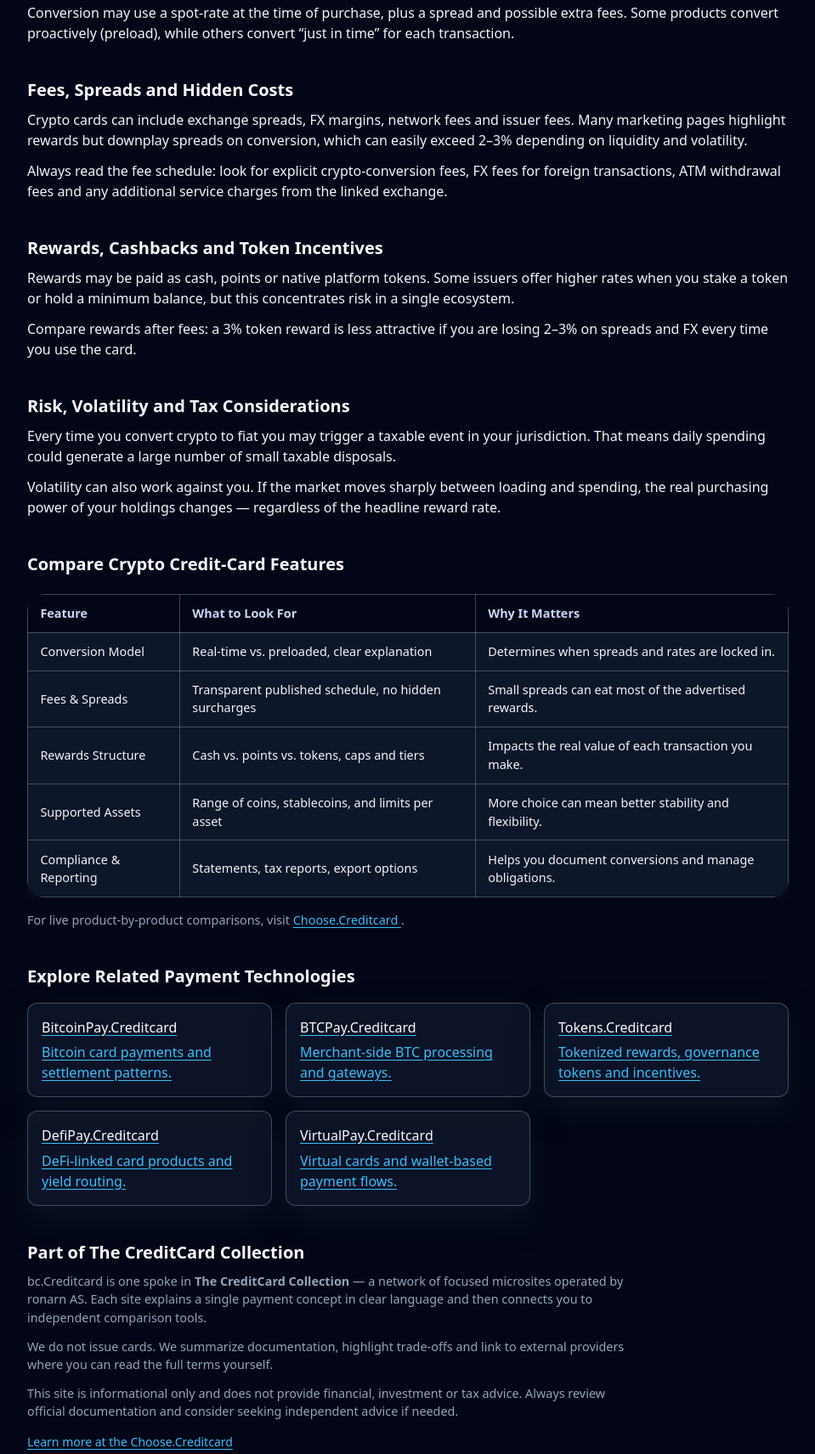
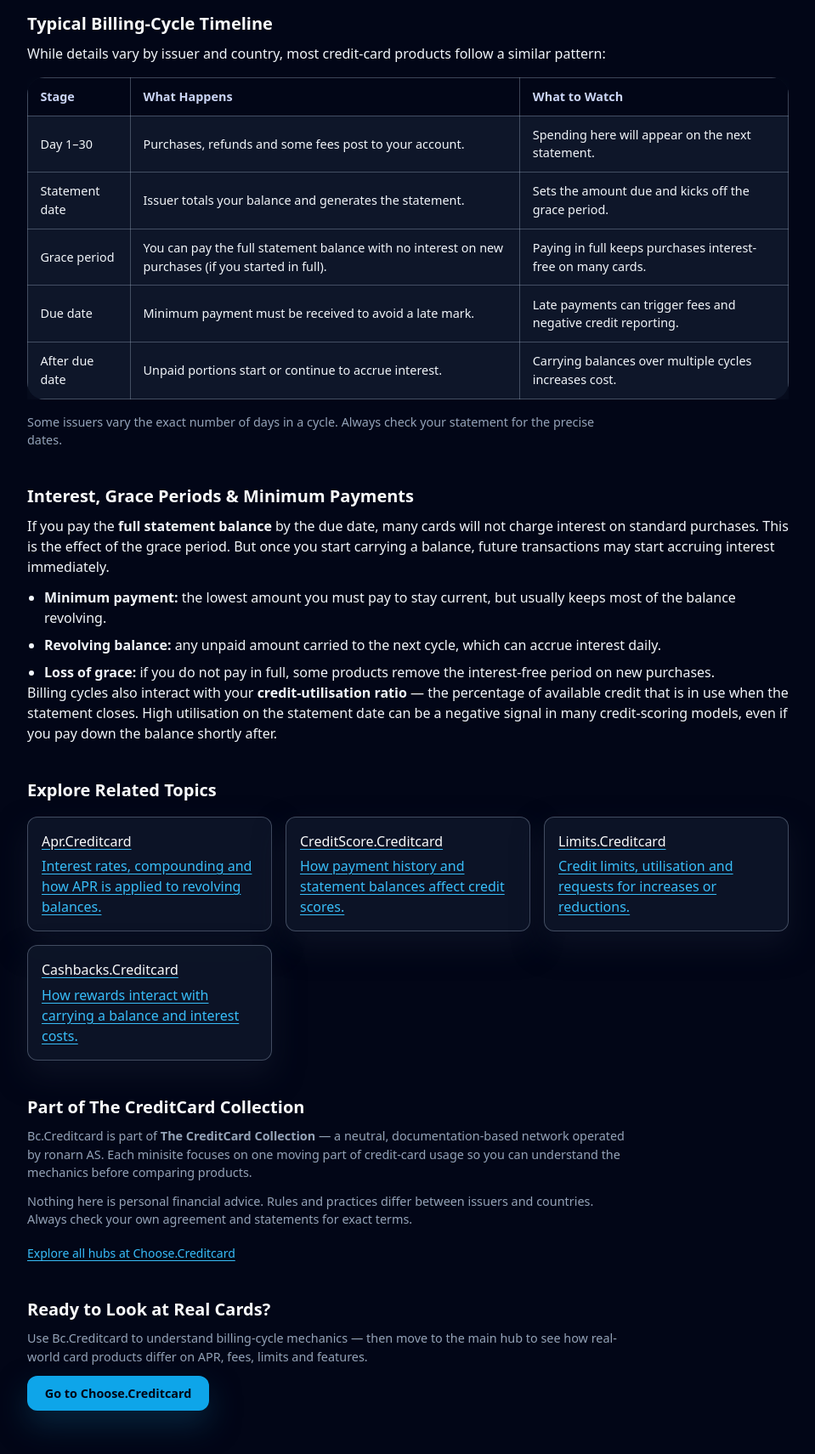
Before and after one commit to ChooseCreditCard/bc.creditcard, a plain HTML site: page index.html in a window 1280 px wide. Shown: the part 773-2484 px from the top of the page at 85% size, without its empty margins (160-1119 px from the left). Drawn offline with nearby package versions, Linux system fonts and the light colour scheme.

Commit message:
Update index.html

```diff
--- a/index.html
+++ b/index.html
@@ -4,22 +4,22 @@
   <meta charset="UTF-8" />
   <meta name="viewport" content="width=device-width, initial-scale=1" />
 
-  <title>bc.Creditcard – How Crypto Credit-Card Payments Work</title>
-  <meta name="description" content="Understand how crypto-linked credit cards work: on-ramp/off-ramp, conversion, fees, rewards and risks. Independent overview of crypto card payments." />
+  <title>Bc.Creditcard – Billing Cycles, Statements & Due Dates Explained</title>
+  <meta name="description" content="Understand how credit-card billing cycles work: statement periods, due dates, grace periods, interest calculation and what happens if you only pay the minimum. Neutral, educational overview." />
   <meta name="robots" content="index,follow" />
   <link rel="canonical" href="https://bc.creditcard/" />
 
   <!-- Open Graph -->
-  <meta property="og:title" content="bc.Creditcard – Crypto Credit-Card Payments Explained" />
-  <meta property="og:description" content="Learn how crypto credit cards convert your coins to fiat at the point of sale, what fees apply and how rewards are calculated." />
+  <meta property="og:title" content="Bc.Creditcard – Billing Cycles & Statements Explained" />
+  <meta property="og:description" content="How billing cycles, statement dates, due dates and grace periods really work on credit cards – and why they matter for interest and credit scores." />
   <meta property="og:type" content="website" />
   <meta property="og:url" content="https://bc.creditcard/" />
   <meta property="og:image" content="https://choose.creditcard/preview.png?utm_source=bc.creditcard&utm_medium=referral&utm_campaign=og_image" />
 
   <!-- Twitter -->
   <meta name="twitter:card" content="summary_large_image" />
-  <meta name="twitter:title" content="bc.Creditcard – Crypto Credit-Card Payments Explained" />
-  <meta name="twitter:description" content="Independent explanation of crypto-linked credit cards, conversion paths, fees and tax considerations." />
+  <meta name="twitter:title" content="Bc.Creditcard – Billing Cycles & Statements Explained" />
+  <meta name="twitter:description" content="Neutral explainer of credit-card billing cycles: statement periods, due dates, grace periods and interest accrual." />
   <meta name="twitter:image" content="https://choose.creditcard/preview.png?utm_source=bc.creditcard&utm_medium=referral&utm_campaign=twitter_image" />
 
   <!-- GA4 -->
@@ -31,185 +31,203 @@
     gtag('config', 'G-64FE63JQ3H');
   </script>
 
-  <!-- Tailwind for utility classes -->
+  <!-- Tailwind -->
   <script src="https://cdn.tailwindcss.com"></script>
 
-  <!-- Your shared minisite styles -->
+  <!-- Shared minisite CSS -->
   <link rel="stylesheet" href="./styles.css" />
 </head>
+
 <body class="bg-slate-950 text-slate-100">
+  <!-- HEADER -->
   <header class="site-header">
     <div class="nav-inner max-w-6xl">
       <div class="brand">
         <div class="cc-logo">CC</div>
         <div class="brand-text">
-          <div class="brand-title">bc.Creditcard</div>
-          <div class="brand-subtitle">Crypto Credit-Card Payments Explained</div>
+          <div class="brand-title">Bc.Creditcard</div>
+          <div class="brand-subtitle">Billing Cycles & Statements</div>
         </div>
       </div>
-      <nav class="nav-links" aria-label="Page navigation">
+      <nav class="nav-links">
         <a href="#overview">Overview</a>
-        <a href="#mechanics">How It Works</a>
-        <a href="#compare">Compare</a>
+        <a href="#timeline">Timeline</a>
+        <a href="#interest">Interest</a>
       </nav>
     </div>
   </header>
 
   <main class="cc-page">
-    <!-- Breadcrumb -->
+    <!-- BREADCRUMB -->
     <div class="cc-breadcrumb">
       <a href="https://choose.creditcard/?utm_source=bc.creditcard&utm_medium=referral&utm_campaign=breadcrumb">Home</a>
       &nbsp;›&nbsp;
-      bc.Creditcard
+      Bc.Creditcard
     </div>
 
-    <!-- Hero -->
+    <!-- HERO -->
     <section class="hero">
       <div class="hero-content">
-        <h1>How Crypto Credit-Card Payments Actually Work</h1>
+        <h1>How Credit-Card Billing Cycles Actually Work</h1>
         <p class="hero-lead">
-          Crypto credit cards promise “spend your coins anywhere”. Here’s what really happens when you tap at the terminal — from conversion and spreads to rewards and tax questions.
+          Every card has a billing cycle: a repeating window where your transactions are grouped into a statement,
+          given a due date and – if you don’t pay in full – start generating interest. This page explains that engine.
         </p>
-        <a class="cta" href="https://choose.creditcard/?utm_source=bc.creditcard&utm_medium=referral&utm_campaign=hero_cta">
-          Compare crypto-friendly credit cards
+        <div class="flex flex-wrap gap-3 mt-4">
+          <a class="cta" href="https://choose.creditcard/?utm_source=bc.creditcard&utm_medium=referral&utm_campaign=hero_cta_main">
+            Compare cards at Choose.Creditcard
+          </a>
+          <a class="cta-secondary" href="https://choose.creditcard/guides/?utm_source=bc.creditcard&utm_medium=referral&utm_campaign=hero_cta_guides">
+            Read credit-card guides
+          </a>
+        </div>
+      </div>
+    </section>
+
+    <!-- OVERVIEW -->
+    <section id="overview" class="section">
+      <h2>What Is a Billing Cycle?</h2>
+      <p>
+        A billing cycle is the repeating period (for example, 28–31 days) during which your card issuer
+        groups purchases, fees and credits into a single statement. At the end of that period, the issuer
+        generates your statement balance and sets a due date.
+      </p>
+      <p class="mt-3">
+        Understanding the cycle matters because <strong>interest, late fees and even credit-score signals</strong>
+        are all tied to how you behave between the statement date and the due date.
+      </p>
+
+      <ul class="list-disc pl-5 mt-4 space-y-2">
+        <li><strong>Statement date:</strong> when the cycle closes and your balance is “frozen” for that period.</li>
+        <li><strong>Due date:</strong> last day to pay at least the minimum without being late.</li>
+        <li><strong>Grace period:</strong> time between statement date and due date where you can pay in full and avoid interest on purchases.</li>
+      </ul>
+    </section>
+
+    <!-- BILLING TIMELINE -->
+    <section id="timeline" class="section">
+      <h2>Typical Billing-Cycle Timeline</h2>
+      <p>
+        While details vary by issuer and country, most credit-card products follow a similar pattern:
+      </p>
+
+      <div class="table-wrap mt-4">
+        <table class="table">
+          <thead>
+            <tr>
+              <th>Stage</th>
+              <th>What Happens</th>
+              <th>What to Watch</th>
+            </tr>
+          </thead>
+          <tbody>
+            <tr>
+              <td>Day 1–30</td>
+              <td>Purchases, refunds and some fees post to your account.</td>
+              <td>Spending here will appear on the next statement.</td>
+            </tr>
+            <tr>
+              <td>Statement date</td>
+              <td>Issuer totals your balance and generates the statement.</td>
+              <td>Sets the amount due and kicks off the grace period.</td>
+            </tr>
+            <tr>
+              <td>Grace period</td>
+              <td>You can pay the full statement balance with no interest on new purchases (if you started in full).</td>
+              <td>Paying in full keeps purchases interest-free on many cards.</td>
+            </tr>
+            <tr>
+              <td>Due date</td>
+              <td>Minimum payment must be received to avoid a late mark.</td>
+              <td>Late payments can trigger fees and negative credit reporting.</td>
+            </tr>
+            <tr>
+              <td>After due date</td>
+              <td>Unpaid portions start or continue to accrue interest.</td>
+              <td>Carrying balances over multiple cycles increases cost.</td>
+            </tr>
+          </tbody>
+        </table>
+      </div>
+
+      <p class="small mt-3">
+        Some issuers vary the exact number of days in a cycle. Always check your statement for the precise dates.
+      </p>
+    </section>
+
+    <!-- INTEREST & GRACE PERIODS -->
+    <section id="interest" class="section">
+      <h2>Interest, Grace Periods & Minimum Payments</h2>
+      <p>
+        If you pay the <strong>full statement balance</strong> by the due date, many cards will not charge interest
+        on standard purchases. This is the effect of the grace period. But once you start carrying a balance,
+        future transactions may start accruing interest immediately.
+      </p>
+
+      <ul class="list-disc pl-5 mt-3 space-y-2">
+        <li><strong>Minimum payment:</strong> the lowest amount you must pay to stay current, but usually keeps most of the balance revolving.</li>
+        <li><strong>Revolving balance:</strong> any unpaid amount carried to the next cycle, which can accrue interest daily.</li>
+        <li><strong>Loss of grace:</strong> if you do not pay in full, some products remove the interest-free period on new purchases.</li>
+      </ul>
+
+      <p class="mt-3">
+        Billing cycles also interact with your <strong>credit-utilisation ratio</strong> — the percentage of available
+        credit that is in use when the statement closes. High utilisation on the statement date can be a negative
+        signal in many credit-scoring models, even if you pay down the balance shortly after.
+      </p>
+    </section>
+
+    <!-- RELATED GUIDES / MINISITES -->
+    <section class="section">
+      <h2>Explore Related Topics</h2>
+      <div class="cluster-grid">
+        <a class="cluster-card" href="https://apr.creditcard/?utm_source=bc.creditcard&utm_medium=referral&utm_campaign=cluster_apr">
+          <h3>Apr.Creditcard</h3>
+          <p>Interest rates, compounding and how APR is applied to revolving balances.</p>
+        </a>
+        <a class="cluster-card" href="https://creditscore.creditcard/?utm_source=bc.creditcard&utm_medium=referral&utm_campaign=cluster_creditscore">
+          <h3>CreditScore.Creditcard</h3>
+          <p>How payment history and statement balances affect credit scores.</p>
+        </a>
+        <a class="cluster-card" href="https://limits.creditcard/?utm_source=bc.creditcard&utm_medium=referral&utm_campaign=cluster_limits">
+          <h3>Limits.Creditcard</h3>
+          <p>Credit limits, utilisation and requests for increases or reductions.</p>
+        </a>
+        <a class="cluster-card" href="https://cashbacks.creditcard/?utm_source=bc.creditcard&utm_medium=referral&utm_campaign=cluster_cashbacks">
+          <h3>Cashbacks.Creditcard</h3>
+          <p>How rewards interact with carrying a balance and interest costs.</p>
         </a>
       </div>
     </section>
 
-    <!-- Content sections -->
-    <section id="overview" class="section">
-      <h2>What is a Crypto Credit Card?</h2>
-      <p>A crypto credit card looks and behaves like a normal Visa, Mastercard or similar, but is connected to a crypto wallet or exchange account. At the point of sale, your crypto is converted to fiat currency, which is used to settle the transaction with the card network.</p>
-      <p>Most products are not truly “on-chain at checkout”. Instead, the issuer or partner exchange sells a small amount of your crypto in real time or in batched lots, then uses fiat rails for settlement.</p>
-    </section>
+    <!-- COLLECTION + HUB LINK -->
+    <section class="section">
+      <h2>Part of The CreditCard Collection</h2>
+      <p class="small">
+        Bc.Creditcard is part of <strong>The CreditCard Collection</strong> — a neutral, documentation-based network
+        operated by ronarn AS. Each minisite focuses on one moving part of credit-card usage so you can understand
+        the mechanics before comparing products.
+      </p>
+      <p class="small">
+        Nothing here is personal financial advice. Rules and practices differ between issuers and countries.
+        Always check your own agreement and statements for exact terms.
+      </p>
 
-    <section id="mechanics" class="section">
-      <h2>How CryptoPay Transactions Flow</h2>
-      <p>When you tap or insert the card, the terminal sends a standard authorization request. Behind the scenes, the issuer or partner platform checks your crypto balance, reserves funds, converts to fiat and approves or declines the transaction.</p>
-      <p>Conversion may use a spot-rate at the time of purchase, plus a spread and possible extra fees. Some products convert proactively (preload), while others convert “just in time” for each transaction.</p>
-    </section>
-
-    <section class="section">
-      <h2>Fees, Spreads and Hidden Costs</h2>
-      <p>Crypto cards can include exchange spreads, FX margins, network fees and issuer fees. Many marketing pages highlight rewards but downplay spreads on conversion, which can easily exceed 2–3% depending on liquidity and volatility.</p>
-      <p>Always read the fee schedule: look for explicit crypto-conversion fees, FX fees for foreign transactions, ATM withdrawal fees and any additional service charges from the linked exchange.</p>
-    </section>
-
-    <section class="section">
-      <h2>Rewards, Cashbacks and Token Incentives</h2>
-      <p>Rewards may be paid as cash, points or native platform tokens. Some issuers offer higher rates when you stake a token or hold a minimum balance, but this concentrates risk in a single ecosystem.</p>
-      <p>Compare rewards after fees: a 3% token reward is less attractive if you are losing 2–3% on spreads and FX every time you use the card.</p>
-    </section>
-
-    <section class="section">
-      <h2>Risk, Volatility and Tax Considerations</h2>
-      <p>Every time you convert crypto to fiat you may trigger a taxable event in your jurisdiction. That means daily spending could generate a large number of small taxable disposals.</p>
-      <p>Volatility can also work against you. If the market moves sharply between loading and spending, the real purchasing power of your holdings changes — regardless of the headline reward rate.</p>
-    </section>
-
-    <!-- Comparison block -->
-    <section id="compare" class="section">
-      <h2>Compare Crypto Credit-Card Features</h2>
-      <div class="table-wrap">
-        <table class="table">
-          <thead>
-            <tr>
-              <th>Feature</th>
-              <th>What to Look For</th>
-              <th>Why It Matters</th>
-            </tr>
-          </thead>
-          <tbody>
-            <tr>
-              <td>Conversion Model</td>
-              <td>Real-time vs. preloaded, clear explanation</td>
-              <td>Determines when spreads and rates are locked in.</td>
-            </tr>
-            <tr>
-              <td>Fees &amp; Spreads</td>
-              <td>Transparent published schedule, no hidden surcharges</td>
-              <td>Small spreads can eat most of the advertised rewards.</td>
-            </tr>
-            <tr>
-              <td>Rewards Structure</td>
-              <td>Cash vs. points vs. tokens, caps and tiers</td>
-              <td>Impacts the real value of each transaction you make.</td>
-            </tr>
-            <tr>
-              <td>Supported Assets</td>
-              <td>Range of coins, stablecoins, and limits per asset</td>
-              <td>More choice can mean better stability and flexibility.</td>
-            </tr>
-            <tr>
-              <td>Compliance &amp; Reporting</td>
-              <td>Statements, tax reports, export options</td>
-              <td>Helps you document conversions and manage obligations.</td>
-            </tr>
-          </tbody>
-        </table>
-      </div>
-      <p class="small">
-        For live product-by-product comparisons, visit
-        <a href="https://choose.creditcard/?utm_source=bc.creditcard&utm_medium=referral&utm_campaign=comparison_section">
-          Choose.Creditcard
-        </a>.
-      </p>
-    </section>
-
-    <!-- Cluster links -->
-    <section class="section">
-      <h2>Explore Related Payment Technologies</h2>
-      <div class="cluster-grid">
-        <a class="cluster-card" href="https://bitcoinpay.creditcard/?utm_source=bc.creditcard&utm_medium=referral&utm_campaign=cluster_bitcoinpay">
-          <h3>BitcoinPay.Creditcard</h3>
-          <p>Bitcoin card payments and settlement patterns.</p>
-        </a>
-        <a class="cluster-card" href="https://btcpay.creditcard/?utm_source=bc.creditcard&utm_medium=referral&utm_campaign=cluster_btcpay">
-          <h3>BTCPay.Creditcard</h3>
-          <p>Merchant-side BTC processing and gateways.</p>
-        </a>
-        <a class="cluster-card" href="https://tokens.creditcard/?utm_source=bc.creditcard&utm_medium=referral&utm_campaign=cluster_tokens">
-          <h3>Tokens.Creditcard</h3>
-          <p>Tokenized rewards, governance tokens and incentives.</p>
-        </a>
-        <a class="cluster-card" href="https://defipay.creditcard/?utm_source=bc.creditcard&utm_medium=referral&utm_campaign=cluster_defipay">
-          <h3>DefiPay.Creditcard</h3>
-          <p>DeFi-linked card products and yield routing.</p>
-        </a>
-        <a class="cluster-card" href="https://virtualpay.creditcard/?utm_source=bc.creditcard&utm_medium=referral&utm_campaign=cluster_virtualpay">
-          <h3>VirtualPay.Creditcard</h3>
-          <p>Virtual cards and wallet-based payment flows.</p>
+      <!-- Root hub snippet (mapping → root) -->
+      <div class="hub-link mt-4">
+        <a href="https://choose.creditcard/?utm_source=bc.creditcard&utm_medium=referral&utm_campaign=minisite_to_hub"
+           class="text-sm text-slate-300 hover:text-slate-50">
+          Explore all hubs at Choose.Creditcard
         </a>
       </div>
     </section>
 
-    <!-- Collection section -->
+    <!-- BUNN-CTA -->
     <section class="section">
-      <h2>Part of The CreditCard Collection</h2>
+      <h2>Ready to Look at Real Cards?</h2>
       <p class="small">
-        bc.Creditcard is one spoke in <strong>The CreditCard Collection</strong> — a network of focused microsites operated by ronarn AS. Each site explains a single payment concept in clear language and then connects you to independent comparison tools.
-      </p>
-      <p class="small">
-        We do not issue cards. We summarize documentation, highlight trade-offs and link to external providers where you can read the full terms yourself.
-      </p>
-      <p class="small">
-        This site is informational only and does not provide financial, investment or tax advice. Always review official documentation and consider seeking independent advice if needed.
-      </p>
-
-      <!-- Crypto & Web3 hub snippet -->
-      <div class="hub-link">
-        <a href="https://choose.creditcard/?utm_source=bc.creditcard&utm_medium=referral&utm_campaign=minisite_to_hub"
-           class="text-sm text-slate-600 hover:text-slate-900">
-          Learn more at the Choose.Creditcard
-        </a>
-      </div>
-    </section>
-
-    <!-- Bottom CTA -->
-    <section class="section">
-      <h2>Ready to Compare Crypto-Friendly Cards?</h2>
-      <p class="small">
-        Use bc.Creditcard to understand the mechanics — then head over to the main comparison hub to see which cards currently support crypto, stablecoins or on-ramp/off-ramp integrations.
+        Use Bc.Creditcard to understand billing-cycle mechanics — then move to the main hub to see how real-world
+        card products differ on APR, fees, limits and features.
       </p>
       <a class="cta" href="https://choose.creditcard/?utm_source=bc.creditcard&utm_medium=referral&utm_campaign=bottom_cta">
         Go to Choose.Creditcard
@@ -217,6 +235,7 @@
     </section>
   </main>
 
+  <!-- FOOTER -->
   <footer class="mini-footer">
     <p class="mini-footer-main">© 2025 The CreditCard Collection — ronarn AS</p>
     <p class="mini-footer-contact">
```
